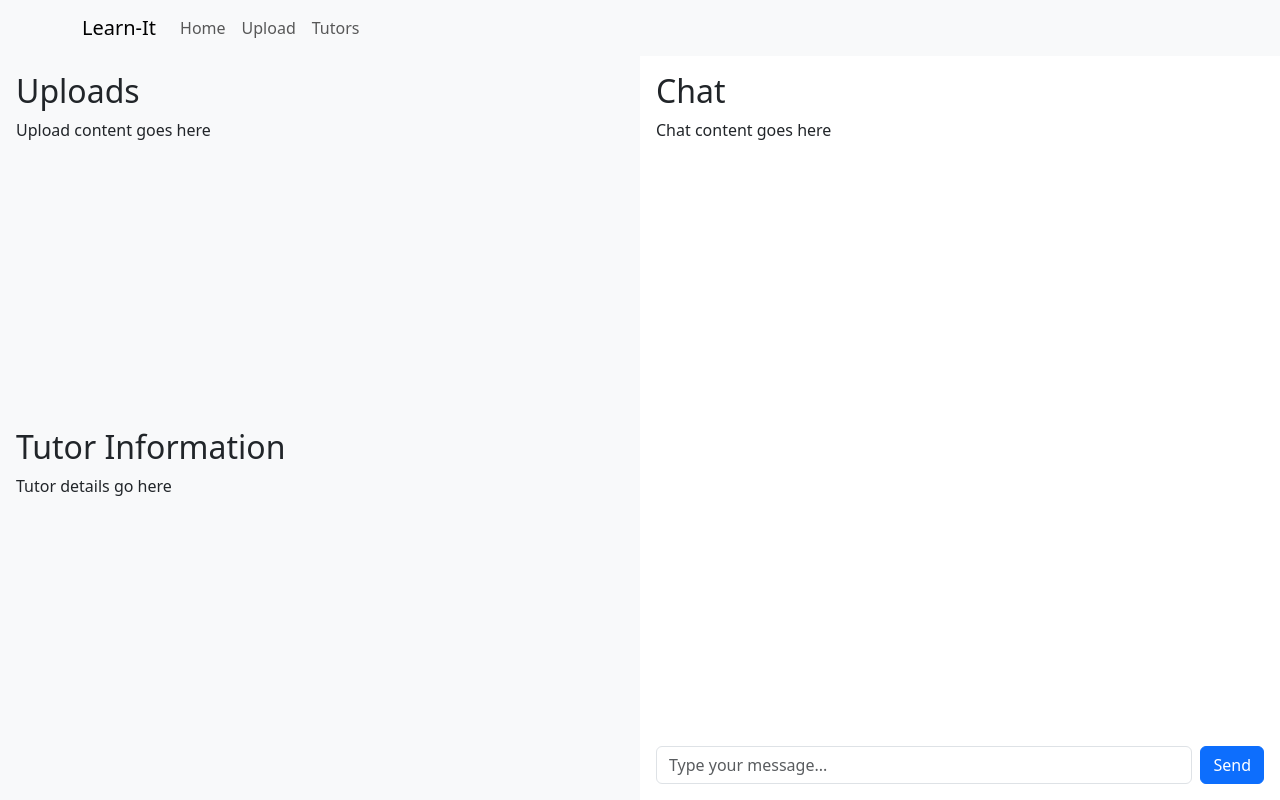
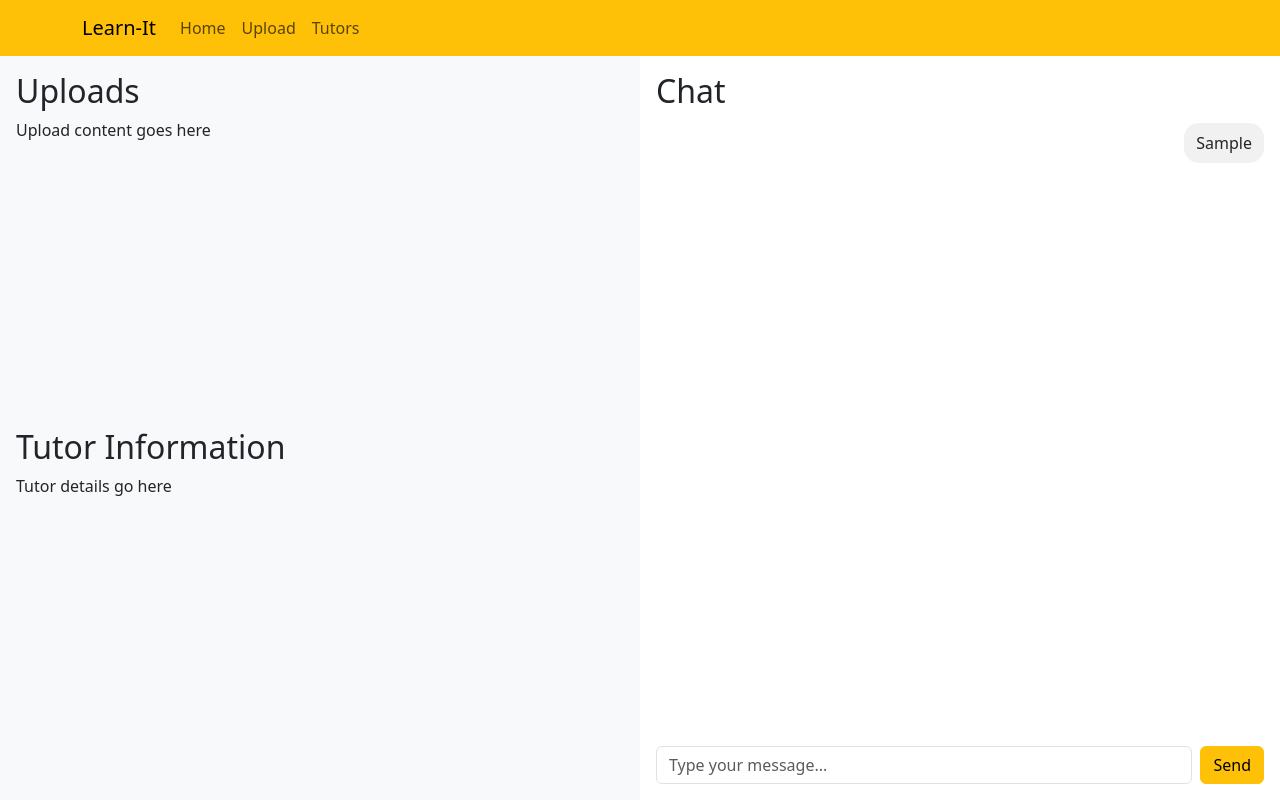
Before and after one commit to DeclanGazil02/learn-it, a React (Vite) app: page /tutors in a window 1280 px wide. Both pictures are taken after typing "Sample" into the empty fields and a click on the button "Send". Built offline with nearby package versions, Linux system fonts and the light colour scheme.

Commit message:
Implement chat functionality

```diff
--- a/package.json
+++ b/package.json
@@ -13,8 +13,10 @@
   "dependencies": {
     "bootstrap": "^5.3.3",
     "react": "^18.2.0",
-    "react-router-dom": "^6.26.2","react-bootstrap": "^2.10.5",
-    "react-dom": "^18.2.0"
+    "react-bootstrap": "^2.10.5",
+    "react-bootstrap-chat-ui": "^0.0.11",
+    "react-dom": "^18.2.0",
+    "react-router-dom": "^6.26.2"
   },
   "devDependencies": {
     "@types/react": "^18.2.66",
--- a/src/Components/NavbarComponent.jsx
+++ b/src/Components/NavbarComponent.jsx
@@ -7,7 +7,7 @@ import NavDropdown from 'react-bootstrap/NavDropdown';
 const NavbarComponent = () => {
   return (
     <>
-      <Navbar expand="lg" className="bg-body-tertiary">
+      <Navbar expand="lg" className="bg-warning">
         <Container>
           <Navbar.Brand href="/">Learn-It</Navbar.Brand>
           <Navbar.Toggle aria-controls="basic-navbar-nav" />
--- a/src/Components/Tutors.jsx
+++ b/src/Components/Tutors.jsx
@@ -4,12 +4,18 @@ import Row from 'react-bootstrap/Row';
 import Col from 'react-bootstrap/Col';
 import Form from 'react-bootstrap/Form';
 import Button from 'react-bootstrap/Button';
+import './styles.css'; // Import your styles for chat bubble
 
 function Tutors() {
     const [message, setMessage] = useState('');
+    const [messages, setMessages] = useState([]); // State to hold chat messages
 
     const handleSend = (e) => {
         e.preventDefault();
+        if (message.trim() === '') return; // Prevent sending empty messages
+
+        // Add the new message to the messages array
+        setMessages([...messages, message]);
         console.log("Message sent:", message);
         setMessage(''); // Clear the input after sending
     };
@@ -36,9 +42,16 @@ function Tutors() {
                 <Col sm={6} className="p-3 bg-white d-flex flex-column" style={{ height: '100%' }}>
                     <div className="flex-grow-1 d-flex flex-column">
                         <h2>Chat</h2>
-                        <div className="flex-grow-1 overflow-auto">
-                            <p>Chat content goes here</p>
-                            {/* Add more chat messages or components here */}
+                        <div className="chat-container flex-grow-1 overflow-auto">
+                            {messages.length > 0 ? (
+                                messages.map((msg, index) => (
+                                    <div key={index} className="chat-bubble">
+                                        {msg}
+                                    </div>
+                                ))
+                            ) : (
+                                <p>No messages yet.</p>
+                            )}
                         </div>
                     </div>
 
@@ -51,7 +64,7 @@ function Tutors() {
                             onChange={(e) => setMessage(e.target.value)}
                             className="me-2" // margin to the right of the input
                         />
-                        <Button type="submit">Send</Button>
+                        <Button variant="warning" type="submit">Send</Button>
                     </Form>
                 </Col>
             </Row>
--- a/src/Components/styles.css
+++ b/src/Components/styles.css
@@ -0,0 +1,24 @@
+.chat-bubble {
+    background-color: #f1f1f1;
+    /* Background color for chat bubble */
+    border-radius: 15px;
+    /* Rounded corners */
+    padding: 8px 12px;
+    /* Reduced padding for a tighter fit */
+    margin: 5px 0;
+    /* Spacing between messages */
+    display: inline-block;
+    /* Ensure the bubble fits around the text */
+    max-width: 75%;
+    /* Prevent bubbles from being too wide */
+    word-wrap: break-word;
+    /* Ensure long words wrap within the bubble */
+}
+
+.chat-container {
+    display: flex;
+    flex-direction: column;
+    /* Stack messages vertically */
+    align-items: flex-end;
+    /* Align messages to the left */
+}
```
Also changed, not shown: 1 other file (tests, documents, lock files or other folders).
